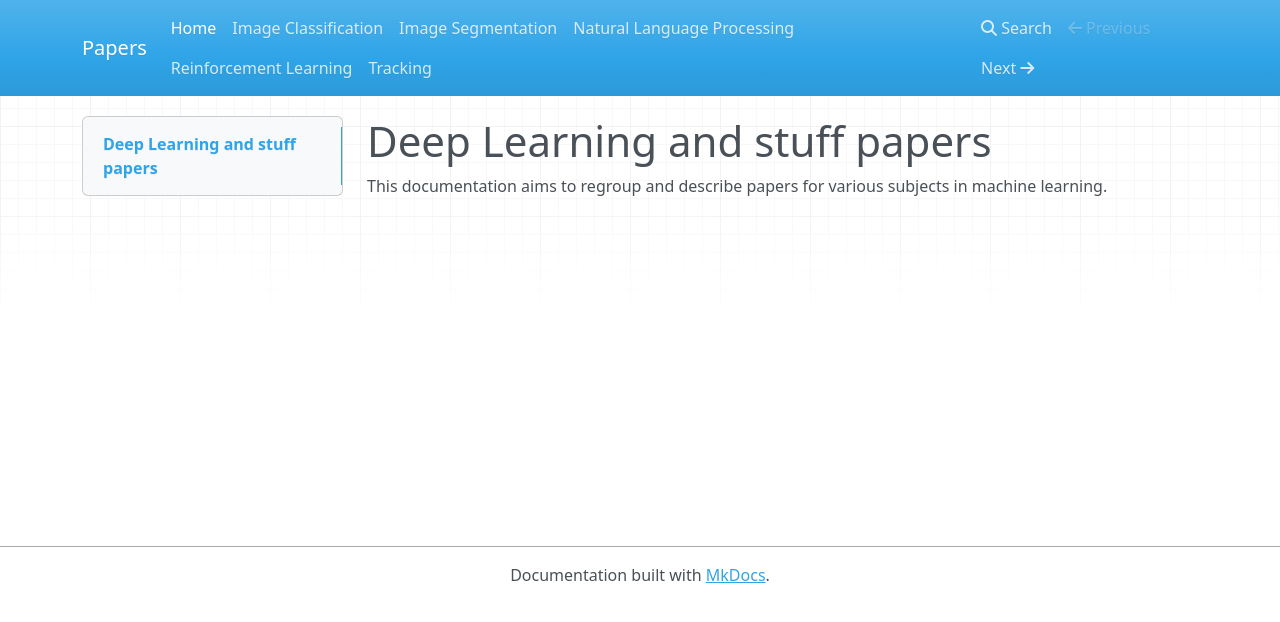
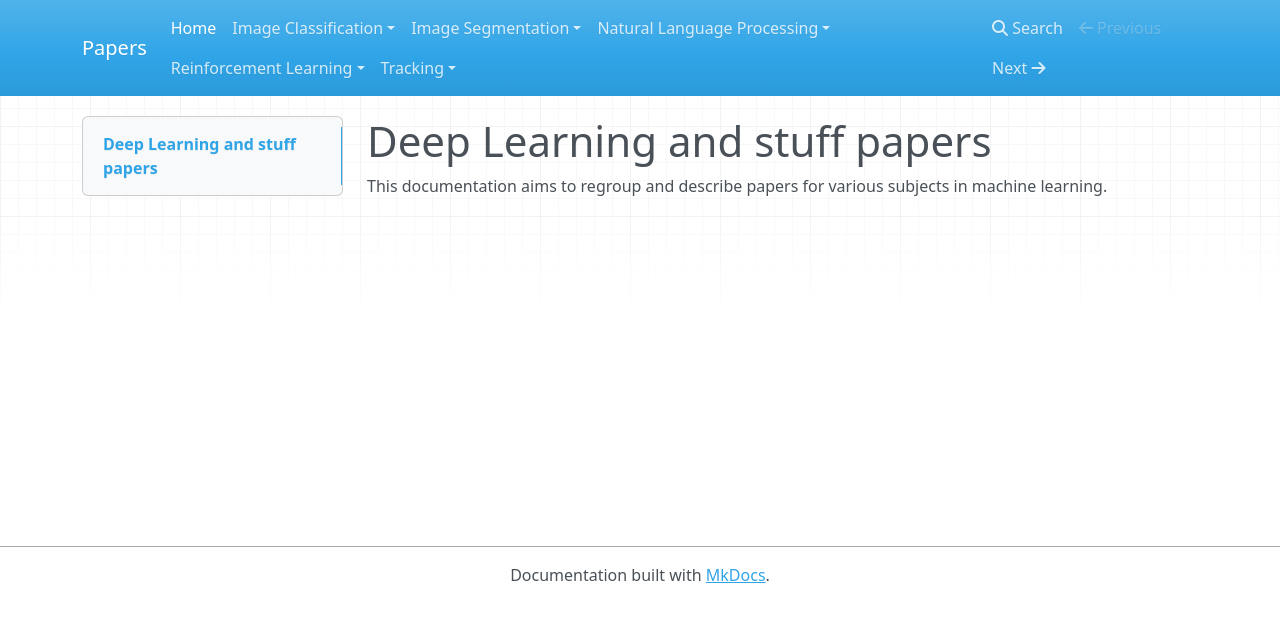
Before and after one commit to D3lt4lph4/papers, an MkDocs documentation site: the page built from docs/index.md, in a window 1280 px wide. Shown: the top 622 px of the page. Built offline with MkDocs 1.6.1, drawn with Linux system fonts in a browser that asks for light colours; nearby versions of some CDN libraries; old or Windows-style settings are respelled for this version of MkDocs.

Commit message:
UPdating the yml file

```diff
--- a/mkdocs.yml
+++ b/mkdocs.yml
@@ -1,8 +1,14 @@
 site_name: Papers
 pages:
     - Home: index.md
-    - Image Classification: imageclassif/index.md
-    - Image Segmentation: imageseg/index.md
-    - Natural Language Processing: nlp/index.md
-    - Reinforcement Learning: rl/index.md
-    - Tracking: tracking/index.md
+    - Image Classification:
+      - Introduction: imageclassif/index.md
+      - SSD: imageclassif/ssd.md
+    - Image Segmentation:
+      - Introduction: imageseg/index.md
+    - Natural Language Processing:
+      - Introduction: nlp/index.md
+    - Reinforcement Learning:
+      - Introduction: rl/index.md
+    - Tracking:
+      - Introduction: tracking/index.md
```
